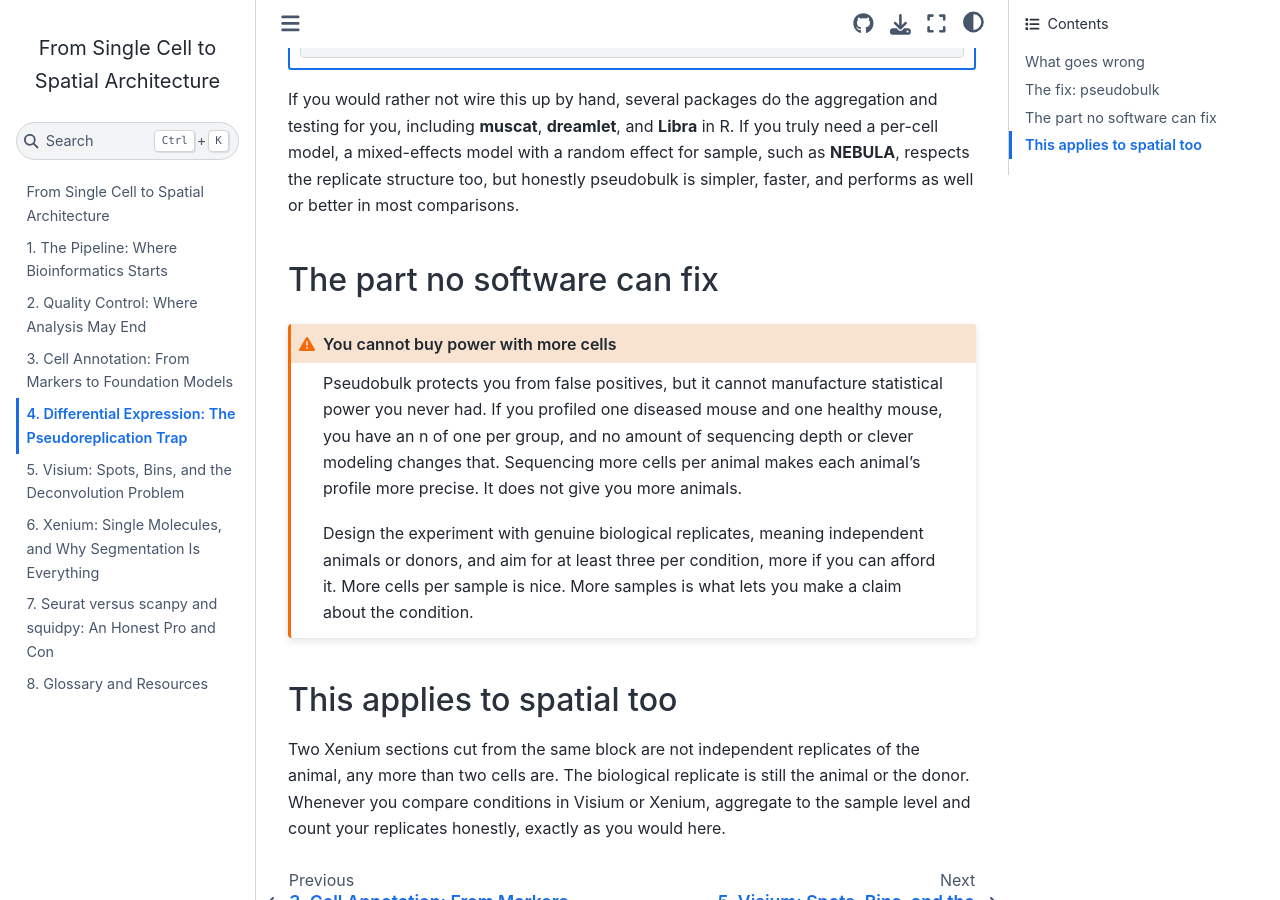
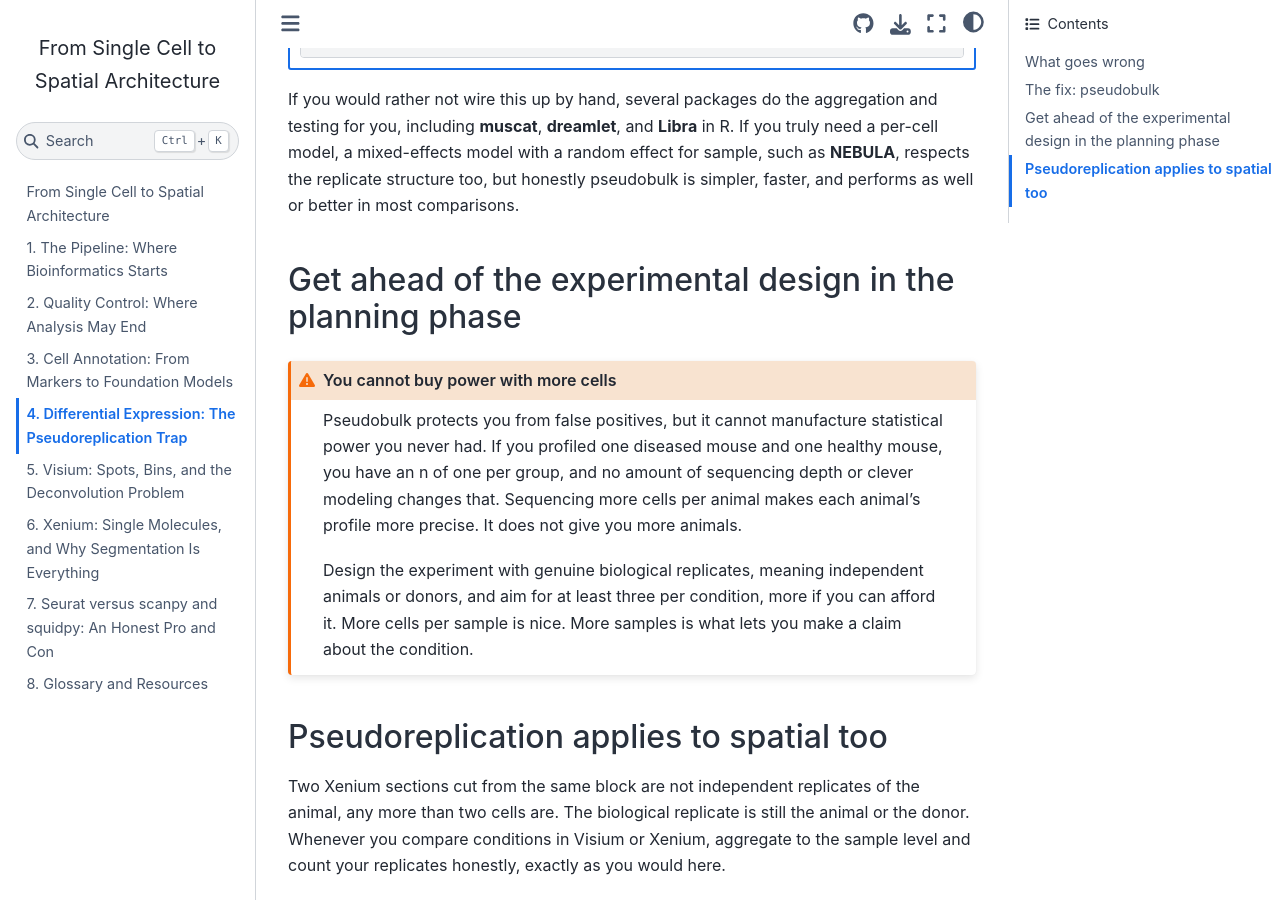
Before and after one commit to jebard/vasculata-workshop, a Jupyter Book: the page built from chapters/04_differential_expression.md, in a window 1280 px wide and 900 px high, scrolled down 1981 px. Built offline with Jupyter Book 1.0.4 settings and Sphinx 7.4.7 and the Sphinx Book theme 1.1.4, drawn with Linux system fonts in a browser that asks for light colours.

Commit message:
Revise headings and emphasize experimental design
Updated section headings and added warnings about experimental design and pseudoreplication.

````diff
--- a/chapters/04_differential_expression.md
+++ b/chapters/04_differential_expression.md
@@ -91,7 +91,7 @@ truly need a per-cell model, a mixed-effects model with a random effect for samp
 such as **NEBULA**, respects the replicate structure too, but honestly pseudobulk
 is simpler, faster, and performs as well or better in most comparisons.
 
-## The part no software can fix
+## Get ahead of the experimental design in the planning phase
 
 ```{admonition} You cannot buy power with more cells
 :class: warning
@@ -105,7 +105,7 @@ for at least three per condition, more if you can afford it. More cells per samp
 is what lets you make a claim about the condition.
 ```
 
-## This applies to spatial too
+## Pseudoreplication applies to spatial too
 
 Two Xenium sections cut from the same block are not independent replicates of the animal, any more than two cells
 are. The biological replicate is still the animal or the donor. Whenever you
````
